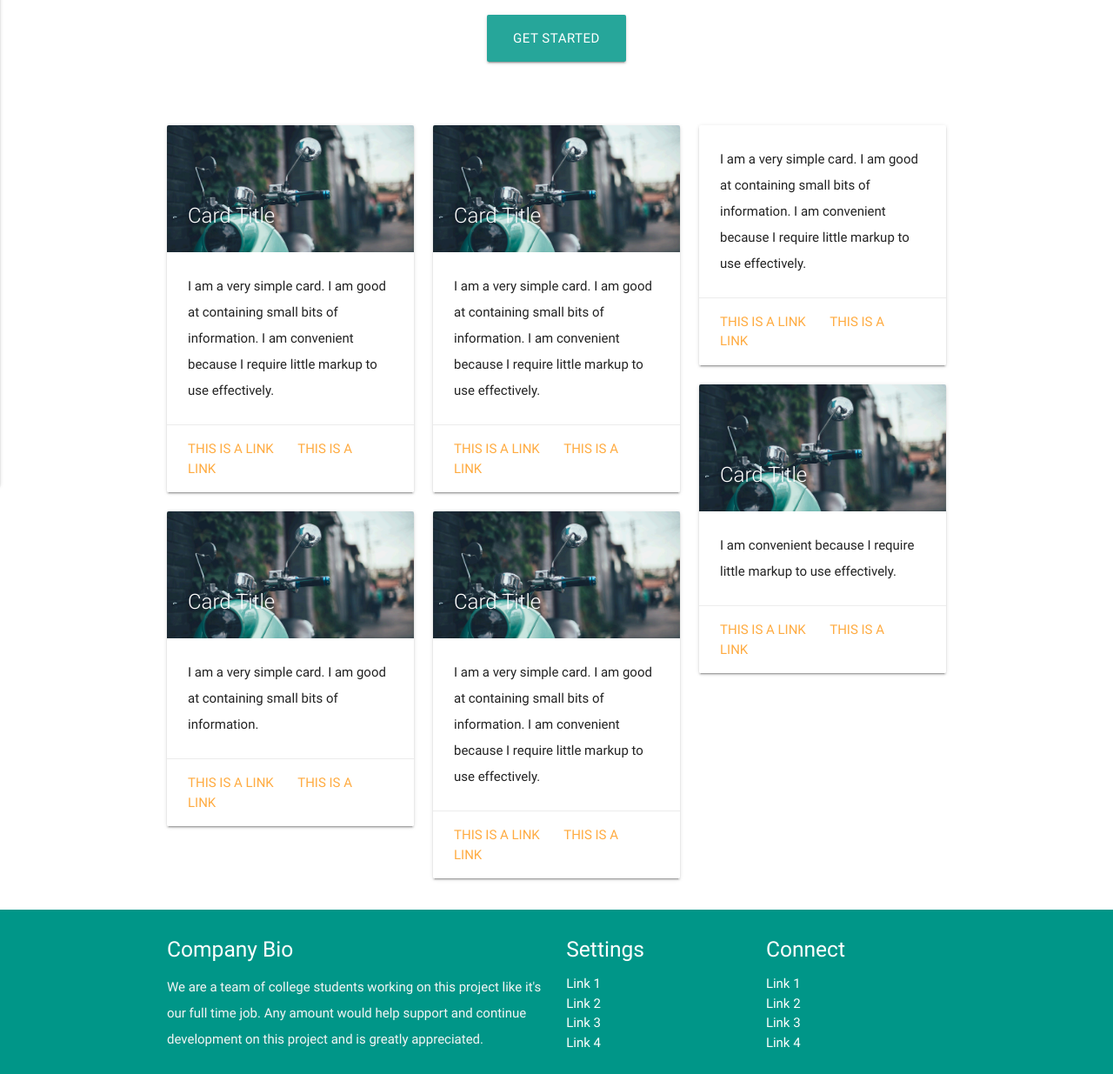
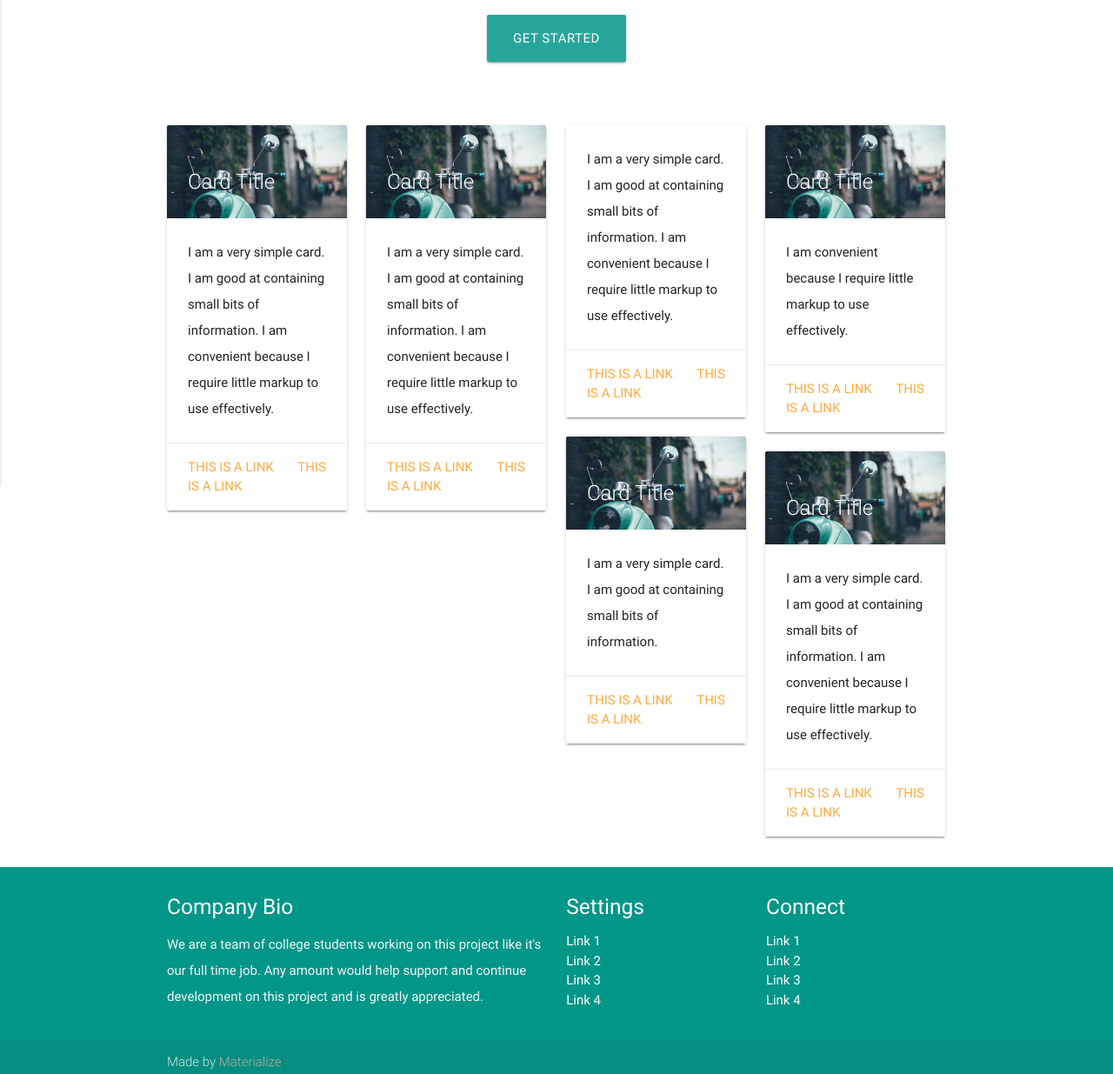
Before and after one commit to victorpre/poc-blog, a plain HTML site: page preview.html in a window 1280 px wide. Shown: the part 302-1537 px from the top of the page at 87% size. Drawn offline with nearby package versions, Linux system fonts and the light colour scheme.

Commit message:
change grid  of blog

```diff
--- a/preview.html
+++ b/preview.html
@@ -38,7 +38,7 @@
 
 
       <div id="masonry-grid" class="row">
-        <div class="col s6 m4">
+        <div class="col s12 m6 l4 xl3">
           <div class="card">
             <div class="card-image">
               <img src="background1.jpg">
@@ -54,7 +54,7 @@
             </div>
           </div>
         </div>
-        <div class="col s6 m4">
+        <div class="col s12 m6 l4 xl3">
           <div class="card">
             <div class="card-image">
               <img src="background1.jpg">
@@ -70,7 +70,7 @@
             </div>
           </div>
         </div>
-        <div class="col s6 m4">
+        <div class="col s12 m6 l4 xl3">
           <div class="card">
             <div class="card-content">
               <p>I am a very simple card. I am good at containing small bits of information.
@@ -82,7 +82,7 @@
             </div>
           </div>
         </div>
-        <div class="col s6 m4">
+        <div class="col s12 m6 l4 xl3">
           <div class="card">
             <div class="card-image">
               <img src="background1.jpg">
@@ -98,7 +98,7 @@
             </div>
           </div>
         </div>
-        <div class="col s6 m4">
+        <div class="col s12 m6 l4 xl3">
           <div class="card">
             <div class="card-image">
               <img src="background1.jpg">
@@ -113,7 +113,7 @@
             </div>
           </div>
         </div>
-        <div class="col s6 m4">
+        <div class="col s12 m6 l4 xl3">
           <div class="card">
             <div class="card-image">
               <img src="background1.jpg">
```
